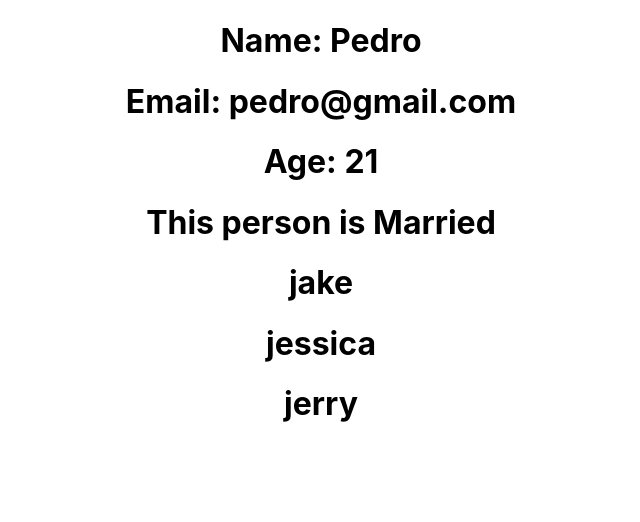
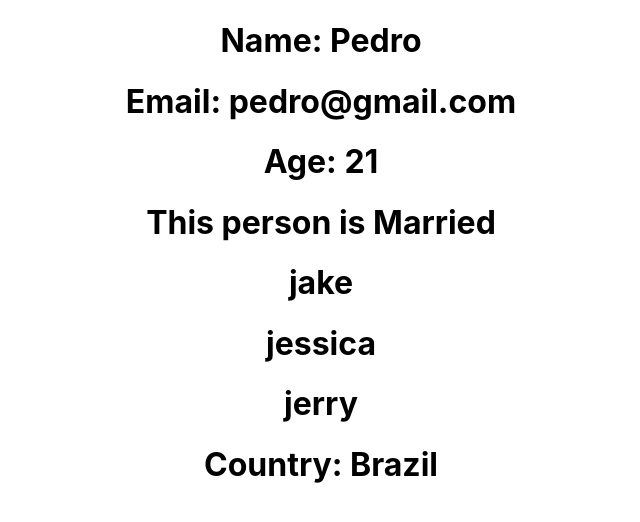
Before and after one commit to MordecaiM24/react-tutorial, a React (Create React App) app: page / in a window 1280 px wide. Shown: the top 522 px of the page, without its empty margins (319-959 px from the left). Built offline with nearby package versions, Linux system fonts and the light colour scheme.

Commit message:
First typescript practice

```diff
--- a/src/App.tsx
+++ b/src/App.tsx
@@ -1,5 +1,5 @@
 import './App.css';
-import { Person } from "./components/Person";
+import { Person, Country } from "./components/Person";
 
 function App() {
   return (
@@ -10,6 +10,7 @@ function App() {
         age={21}
         isMarried={true}
         friends={["jake","jessica","jerry"]}
+        country={Country.Brazil}
       />
     </div>
   );
--- a/src/components/Person.tsx
+++ b/src/components/Person.tsx
@@ -4,12 +4,21 @@ interface Props {
   age: number;
   isMarried: boolean;
   friends: string[];
+  country: Country;
+}
+
+export enum Country {
+  Brazil = "Brazil",
+  Canada = "Canada",
+  France = "France",
 }
 
 export const Person = (props: Props) => {
+  const exampleFunc = (num1:number, num2:number): number => {
+    return num1+num2;
+  }
+
   return (
-
-
     <div>
       <h1>Name: {props.name}</h1>
       <h1>Email: {props.email}</h1>
@@ -18,6 +27,7 @@ export const Person = (props: Props) => {
       {props.friends.map((friend:string) =>
         <h1>{friend}</h1>
       )}
+      <h1>Country: {props.country}</h1>
     </div>
   )
 }
```
